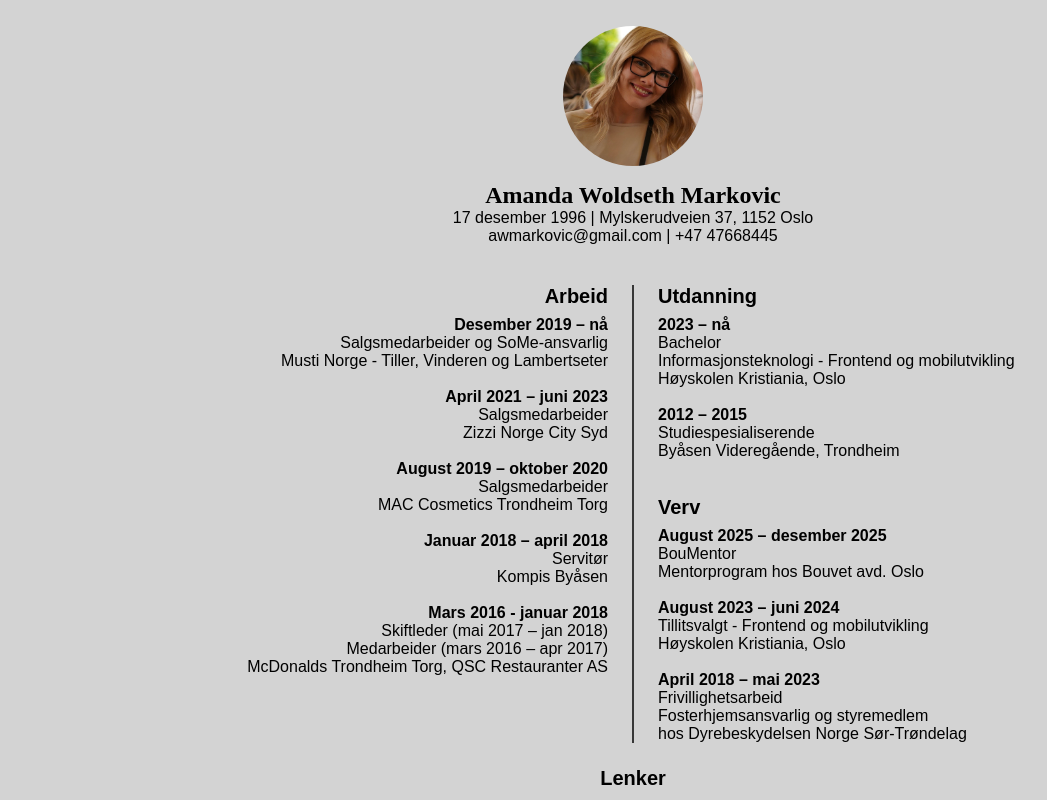
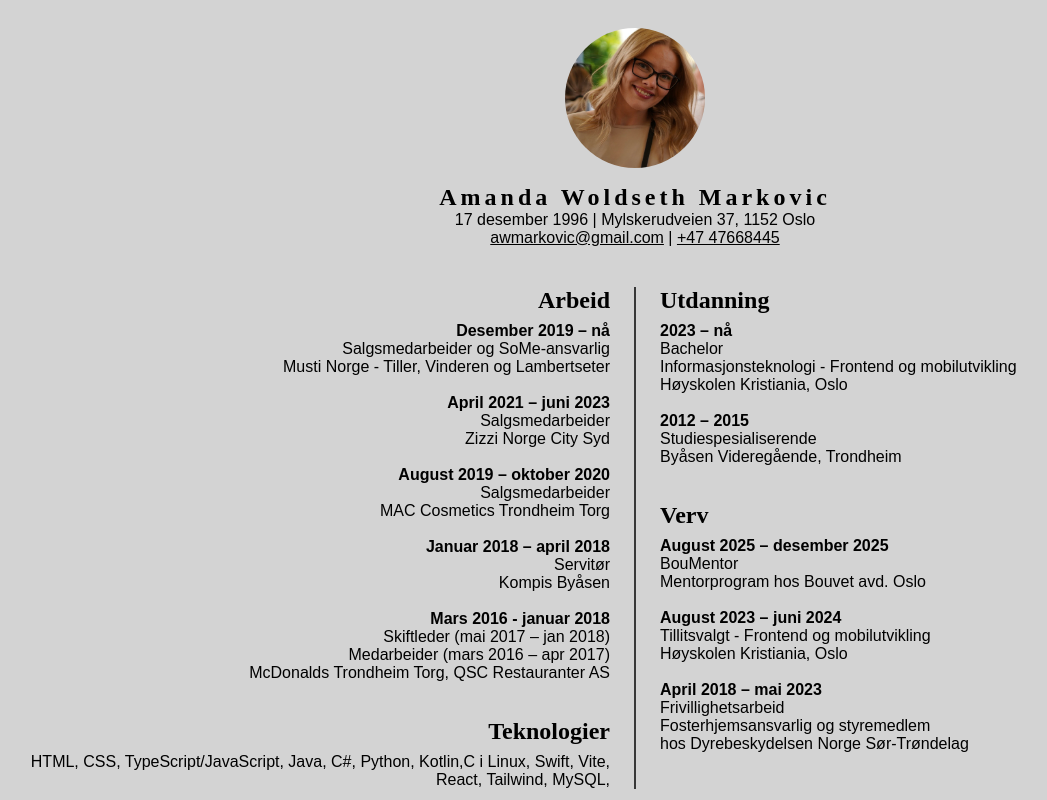
Before and after one commit to awmarkovic/awm-homepage, a React (Vite) app: page / in a window 1280 px wide. Shown: the whole page, without its empty margins (17-1064 px from the left). Built offline with nearby package versions, Linux system fonts and the light colour scheme.

Commit message:
Add technologies and @media

```diff
--- a/src/App.css
+++ b/src/App.css
@@ -3,7 +3,7 @@ body {
   height: 100%;
   margin: 0;
   padding: 0;
-  overflow: hidden;
+  overflow-x: hidden;
   background-color: lightgrey;
 }
 
@@ -13,16 +13,8 @@ body {
   --spacing-m: 16px;
   --spacing-l: 24px;
 
-  /* Do something like this for typography, colours, etc… */
-  /* --font-main: Comic Sans MS, cursive, sans-serif;
-  --font-accent: baskervville, serif;
-
-  --font-size-small: 12px;
-  --font-size-medium: 16px;
-  --font-size-large: 24px;
-
-  --color--primary: #ff6f61;
-  --color-secondary: #6b5b95; */
+  --font-title: Baskervville, serif;
+  --font-text: arial, helvetica, sans-serif;
 }
 
 .page-layout {
@@ -35,7 +27,8 @@ body {
   padding: var(--spacing-m);
   /* border: 2px solid green; */
   aspect-ratio: 1 / 2;
-  margin: 10px;
+  margin: 12px;
+  /* line-height: 1.5; */
 }
 
 .header {
@@ -60,17 +53,14 @@ body {
 .name-label {
   font-size: 24px;
   font-weight: bold;
-  font-family: baskervville, serif;
+  font-family: var(--font-title);
+  letter-spacing: 4px;
 }
 
 .header-text {
   font-size: 16px;
-  font-family: Arial, Helvetica, sans-serif;
+  font-family: var(--font-text);
   text-align: center;
-}
-
-.header-text p {
-  margin: 0;
 }
 
 .divider {
@@ -78,15 +68,19 @@ body {
   grid-column: 2 / span 1;
   grid-row: 2 / span 1;
 }
-.left,
+
+/* .left,
 .right {
   grid-row: 2 / span 1;
-}
+  align-self: center;
+} */
+
 .left {
   grid-column: 1 / span 1;
   /* border: 2px solid green; */
   text-align: end;
 }
+
 .right {
   grid-column: 3 / span 1;
   /* border: 2px solid green; */
@@ -96,26 +90,31 @@ body {
 .footer {
   /* border: 2px solid green; */
   grid-column: 1 / -1;
-  grid-row: 3 / -1;
+  /* grid-row: 3 / -1; */
   display: flex;
   justify-content: center;
   align-items: center;
   flex-direction: column;
   gap: var(--spacing-m);
 }
+
 .footer .titles {
   margin: 0;
 }
 
 .titles {
   font-weight: bold;
-  font-size: 20px;
-  font-family: Arial, Helvetica, sans-serif;
+  font-size: 24px;
+  font-family: var(--font-title);
   margin-bottom: var(--spacing-s);
 }
 
+.link {
+  text-decoration: underline;
+}
+
 .link:hover {
-  text-decoration: underline;
+  font-weight: bold;
 }
 
 .link-list {
@@ -127,7 +126,7 @@ body {
 .link-list li {
   margin-bottom: var(--spacing-m);
   font-size: 16px;
-  font-family: Arial, Helvetica, sans-serif;
+  font-family: var(--font-text);
   text-align: center;
 }
 
@@ -144,3 +143,39 @@ strong {
   width: 100%;
   height: 100%;
 }
+
+/*Mobile*/
+@media (max-width: 600px) {
+  .page-layout {
+    grid-template-columns: 1fr;
+    grid-template-rows: auto auto auto auto;
+    aspect-ratio: auto;
+    gap: var(--spacing-m);
+  }
+  .divider {
+    display: none;
+  }
+  .left,
+  .right {
+    grid-column: 1 / span 1;
+    text-align: center;
+  }
+}
+
+/*Tablet*/
+@media (min-width: 601px) and (max-width: 1024px) {
+  .page-layout {
+    grid-template-columns: 1fr 2px 1fr;
+    grid-template-rows: auto auto auto;
+    gap: var(--spacing-l);
+  }
+}
+
+/*Desktop*/
+@media (min-width: 1025px) {
+  .page-layout {
+    grid-template-columns: 1fr 2px 1fr;
+    grid-template-rows: auto 1fr auto;
+    gap: var(--spacing-l);
+  }
+}
--- a/src/App.tsx
+++ b/src/App.tsx
@@ -73,6 +73,13 @@ function App() {
             <p>McDonalds Trondheim Torg, QSC Restauranter AS</p>
           </li>
         </ul>
+        <br />
+        <br />
+        <h2 className="titles">Teknologier</h2>
+        <p className="experience-list">
+          HTML, CSS, TypeScript/JavaScript, Java, C#, Python, Kotlin,C i Linux,
+          Swift, Vite, React, Tailwind, MySQL,
+        </p>
       </div>
       <div className="right">
         <h2 className="titles">Utdanning</h2>
```
